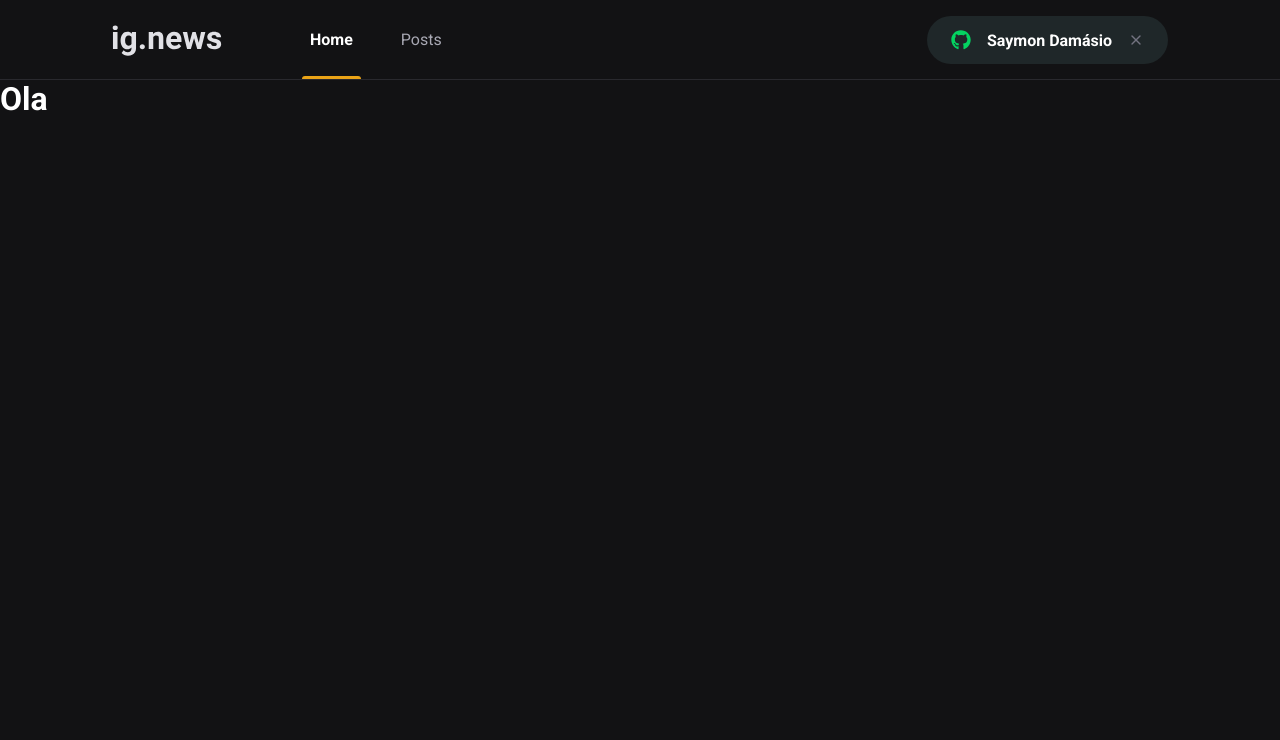
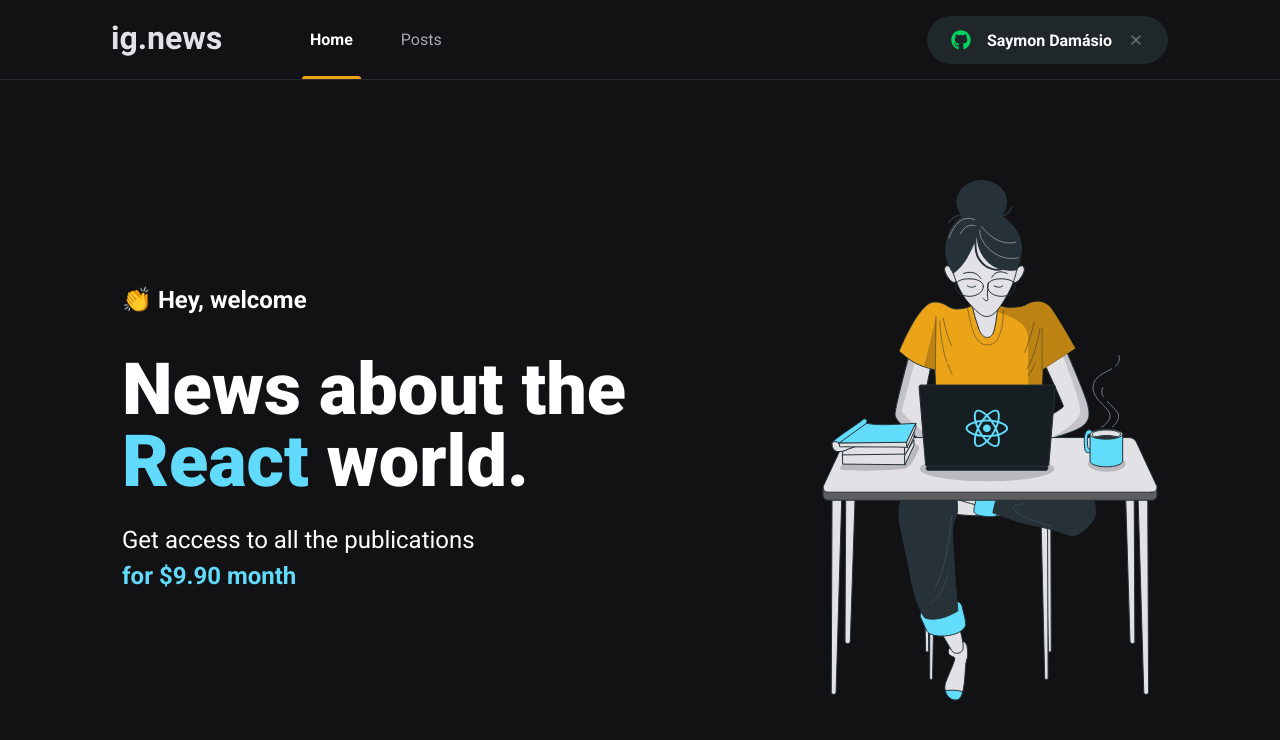
Before and after one commit to saymondamasio/ignews, a Next.js app: page / in a window 1280 px wide. Shown: the top 740 px of the page. Built offline with nearby package versions, Linux system fonts and the light colour scheme.

Commit message:
feat: page home

```diff
--- /dev/null
+++ b/src/pages/home.module.scss
@@ -0,0 +1,41 @@
+.contentContainer {
+  height: calc(100vh - 5rem);
+  max-width: 1100px;
+  margin: 0 auto;
+  padding: 0 2rem;
+
+  display: flex;
+  align-items: center;
+  justify-content: space-between;
+}
+
+.hero {
+  max-width: 600px;
+
+  > span {
+    font-size: 1.5rem;
+    font-weight: bold;
+  }
+
+  h1 {
+    font-size: 4.5rem;
+    line-height: 4.5rem;
+    font-weight: 900;
+    margin-top: 2.5rem;
+
+    span {
+      color: var(--cyan-500);
+    }
+  }
+
+  p {
+    font-size: 1.5rem;
+    line-height: 2.25rem;
+    margin-top: 1.5rem;
+
+    span {
+      color: var(--cyan-500);
+      font-weight: bold;
+    }
+  }
+}
--- a/src/pages/index.tsx
+++ b/src/pages/index.tsx
@@ -1,14 +1,27 @@
 import Head from 'next/head'
+import Image from 'next/image'
+
+import styles from './home.module.scss'
 
 export default function Home() {
   return (
     <>
       <Head>
-        <title>Inicio | ig.news</title>
+        <title>Home | ig.news</title>
       </Head>
-      <div>
-        <h1>Ola</h1>
-      </div>
+
+      <main className={styles.contentContainer}>
+        <section className={styles.hero}>
+            <span>👏 Hey, welcome </span>
+            <h1>News about the <span>React</span> world.</h1>
+            <p>
+              Get access to all the publications <br />
+              <span>for $9.90 month</span>
+            </p>
+        </section>
+
+        <Image src="/images/avatar.svg" alt="Girl coding" width={336} height={521}/>
+      </main>
     </>
   )
 }
```
